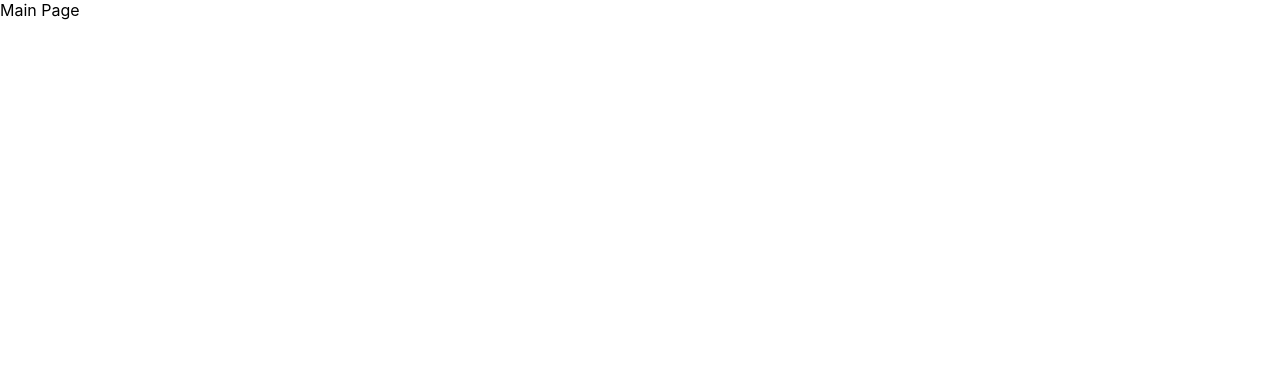
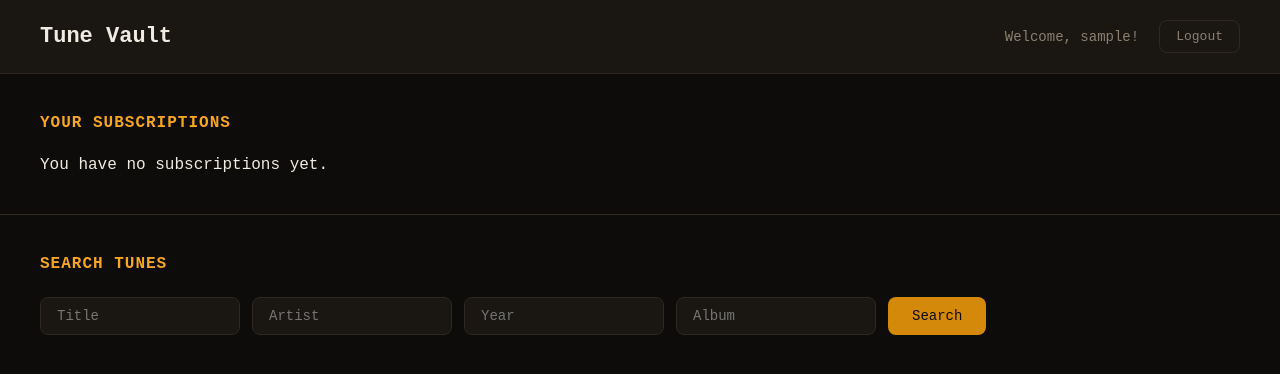
Before and after one commit to ashwinpatrick47/CloudComputingA2, a React (Create React App) app in the folder frontend/: page /main in a window 1280 px wide. Shown: the top 374 px of the page. Built offline with nearby package versions, Linux system fonts and the light colour scheme; sample sign-in values are in the browser's storage.

Commit message:
add: main page (basic)

```diff
--- a/frontend/src/pages/MainPage.jsx
+++ b/frontend/src/pages/MainPage.jsx
@@ -1,3 +1,125 @@
+import { useState, useEffect } from "react";
+import { useNavigate } from "react-router-dom";
+import { API } from "../config";
+import "../styles/MainPage.css";
+
 export default function MainPage() {
-    return <div>Main Page</div>;
-  }
+  const navigate = useNavigate();
+
+  const userEmail = sessionStorage.getItem("user_email");
+  const userName = sessionStorage.getItem("user_name");
+
+  const [subscriptions, setSubscriptions] = useState([]);
+  const [queryResults, setQueryResults] = useState([]);
+  const [noResults, setNoResults] = useState(false);
+
+  const [titleInput, setTitleInput] = useState("");
+  const [artistInput, setArtistInput] = useState("");
+  const [yearInput, setYearInput] = useState("");
+  const [albumInput, setAlbumInput] = useState("");
+
+  // Redirect to login page if not logged in
+  useEffect(() => {
+    if (!userEmail) {
+      navigate("/");
+    }
+  }, []);
+
+  // Logout handler
+  const handleLogout = () => {
+    sessionStorage.clear();
+    navigate("/");
+  };
+
+  return (
+    <div className="main-page">
+      <div className="main-header">
+        <h1>Tune Vault</h1>
+        <div className="main-user-info">
+          <span>Welcome, {userName}!</span>
+          <button onClick={handleLogout} className="logout-btn">
+            Logout
+          </button>
+        </div>
+      </div>
+
+      <div className="section">
+        <h2>Your Subscriptions</h2>
+        {subscriptions.length === 0 ? (
+          <p>You have no subscriptions yet.</p>
+        ) : (
+          <div className="subscription-list">
+            {subscriptions.map((song, index) => (
+              <div key={index} className="song-card">
+                <img
+                  src={song.image_url}
+                  alt={song.artist}
+                  className="artist-img"
+                />
+                <div className="song-info">
+                  <h3>{song.title}</h3>
+                  <p>
+                    {song.artist} - {song.album} ({song.year})
+                  </p>
+                </div>
+                <button className="remove-btn">Remove</button>
+              </div>
+            ))}
+          </div>
+        )}
+      </div>
+
+      <div className="section">
+        <h2>Search Tunes</h2>
+        <div className="search-form">
+          <input
+            type="text"
+            placeholder="Title"
+            value={titleInput}
+            onChange={(e) => setTitleInput(e.target.value)}
+          />
+          <input
+            type="text"
+            placeholder="Artist"
+            value={artistInput}
+            onChange={(e) => setArtistInput(e.target.value)}
+          />
+          <input
+            type="text"
+            placeholder="Year"
+            value={yearInput}
+            onChange={(e) => setYearInput(e.target.value)}
+          />
+          <input
+            type="text"
+            placeholder="Album"
+            value={albumInput}
+            onChange={(e) => setAlbumInput(e.target.value)}
+          />
+          <button className="search-btn">Search</button>
+        </div>
+
+        {noResults && <p className="empty-msg"> No results availbable. Please search for a different tune.</p>}
+
+        <div className="search-results">
+          {queryResults.map((song, index) => (
+            <div key={index} className="song-card">
+              <img
+                src={song.image_url}
+                alt={song.artist}
+                className="artist-img"
+              />
+              <div className="song-info">
+                <h3>{song.title}</h3>
+                <p>
+                  {song.artist} - {song.album} ({song.year})
+                </p>
+              </div>
+              <button className="subscribe-btn">Subscribe</button>
+            </div>
+          ))}
+        </div>
+      </div>
+    </div>
+  );
+}
--- /dev/null
+++ b/frontend/src/styles/MainPage.css
@@ -0,0 +1,195 @@
+* {
+    box-sizing: border-box;
+    margin: 0;
+    padding: 0;
+  }
+
+  body {
+    background-color: #0E0C0A;
+    color: #F0EBE1;
+    font-family: 'Courier New', monospace;
+  }
+
+  .main-page {
+    min-height: 100vh;
+    background-color: #0E0C0A;
+  }
+
+  .main-header {
+    display: flex;
+    justify-content: space-between;
+    align-items: center;
+    padding: 20px 40px;
+    background-color: #1A1713;
+    border-bottom: 1px solid #2E2820;
+  }
+
+  .main-header h1 {
+    font-size: 22px;
+    color: #F0EBE1;
+  }
+
+  .main-user-info {
+    display: flex;
+    align-items: center;
+    gap: 20px;
+    font-size: 14px;
+    color: #8A8070;
+  }
+
+  .logout-btn {
+    background: none;
+    border: 1px solid #2E2820;
+    border-radius: 8px;
+    color: #8A8070;
+    font-family: 'Courier New', monospace;
+    font-size: 13px;
+    padding: 8px 16px;
+    cursor: pointer;
+    transition: all 0.2s;
+  }
+
+  .logout-btn:hover {
+    border-color: #E05252;
+    color: #E05252;
+  }
+
+  .section {
+    padding: 40px;
+    border-bottom: 1px solid #2E2820;
+  }
+
+  .section h2 {
+    font-size: 16px;
+    color: #F5A623;
+    letter-spacing: 1px;
+    text-transform: uppercase;
+    margin-bottom: 24px;
+  }
+
+  .empty-msg {
+    color: #8A8070;
+    font-size: 14px;
+  }
+
+  .search-form {
+    display: flex;
+    flex-wrap: wrap;
+    gap: 12px;
+    margin-bottom: 24px;
+  }
+
+  .search-form input {
+    background-color: #1A1713;
+    border: 1px solid #2E2820;
+    border-radius: 8px;
+    color: #F0EBE1;
+    font-family: 'Courier New', monospace;
+    font-size: 14px;
+    padding: 10px 16px;
+    outline: none;
+    width: 200px;
+    transition: border-color 0.2s;
+  }
+
+  .search-form input:focus {
+    border-color: #D4890A;
+  }
+
+  .search-btn {
+    background-color: #D4890A;
+    color: #0E0C0A;
+    font-family: 'Courier New', monospace;
+    font-size: 14px;
+    border: none;
+    border-radius: 8px;
+    padding: 10px 24px;
+    cursor: pointer;
+    transition: background-color 0.2s;
+  }
+
+  .search-btn:hover {
+    background-color: #F5A623;
+  }
+
+  .subscription-list {
+    display: flex;
+    flex-direction: column;
+    gap: 16px;
+  }
+
+  .song-card {
+    display: flex;
+    align-items: center;
+    gap: 20px;
+    background-color: #1A1713;
+    border: 1px solid #2E2820;
+    border-radius: 12px;
+    padding: 16px 20px;
+    transition: border-color 0.2s;
+  }
+
+  .song-card:hover {
+    border-color: #D4890A;
+  }
+
+  .artist-img {
+    width: 60px;
+    height: 60px;
+    border-radius: 50%;
+    object-fit: cover;
+    border: 2px solid #2E2820;
+    flex-shrink: 0;
+  }
+
+  .song-info {
+    flex: 1;
+    display: flex;
+    flex-direction: column;
+    gap: 4px;
+  }
+
+  .song-info p {
+    font-size: 13px;
+    color: #8A8070;
+    margin: 0;
+  }
+
+  .song-info p strong {
+    font-size: 15px;
+    color: #F0EBE1;
+  }
+
+  .remove-btn {
+    background: none;
+    border: 1px solid #E05252;
+    border-radius: 8px;
+    color: #E05252;
+    font-family: 'Courier New', monospace;
+    font-size: 13px;
+    padding: 8px 16px;
+    cursor: pointer;
+    transition: all 0.2s;
+    flex-shrink: 0;
+  }
+
+  .remove-btn:hover {
+    background-color: rgba(224, 82, 82, 0.1);
+  }
+
+  .subscribe-btn {
+    background: none;
+    border: 1px solid #D4890A;
+    border-radius: 8px;
+    color: #D4890A;
+    font-family: 'Courier New', monospace;
+    font-size: 13px;
+    padding: 8px 16px;
+    cursor: pointer;
+    transition: all 0.2s;
+    flex-shrink: 0;
+  }
+
+  .subscribe-btn:hover {
+    background-color: rgba(212, 137, 10, 0.1);
+  }
```
